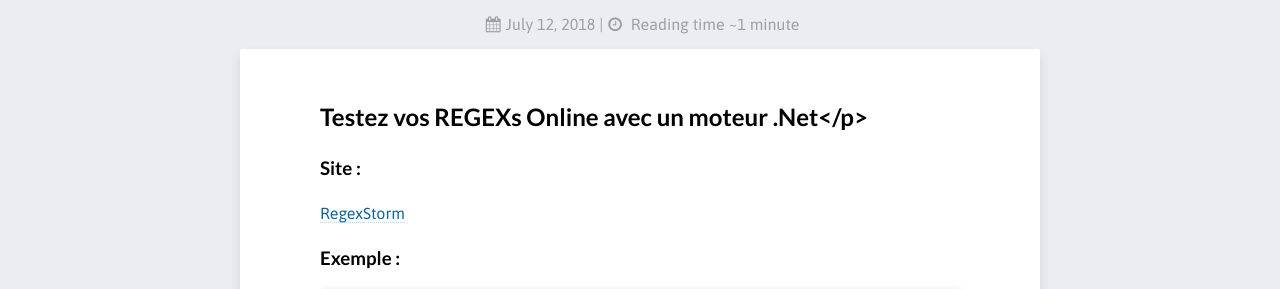
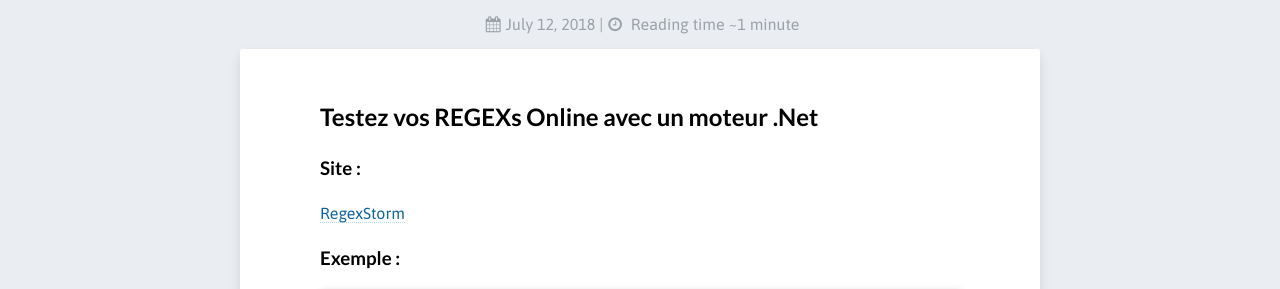
Before and after one commit to christophekumor/christophekumor.github.io, a Jekyll site: the page built from _posts/2018/2018-07-12-links.md, in a window 1280 px wide. Shown: the part 496-785 px from the top of the page. Built offline with Jekyll 4.4.1, drawn with Linux system fonts in a browser that asks for light colours; nearby versions of some CDN libraries; comment, search, counter and statistics services are not loaded.

Commit message:
little fix

```diff
--- a/_posts/2018/2018-07-12-links.md
+++ b/_posts/2018/2018-07-12-links.md
@@ -11,7 +11,7 @@
   caption: ""
   teaserlogo:
 ---
-## Testez vos REGEXs Online avec un moteur .Net</p>
+## Testez vos REGEXs Online avec un moteur .Net
 
 ### Site :
 <a href="http://regexstorm.net/tester">RegexStorm</a>
```
